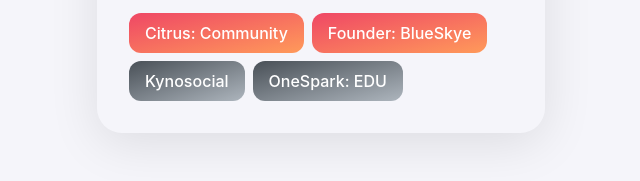
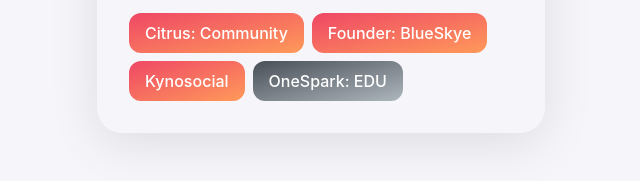
Before and after one commit to dotargz/onespark-dev, a website: page index.html in a window 1280 px wide. Shown: the part 415-596 px from the top of the page, without its empty margins (319-959 px from the left). Drawn offline with Linux system fonts and the light colour scheme.

Commit message:
Update index.html

```diff
--- a/index.html
+++ b/index.html
@@ -22,7 +22,7 @@
             <div class="flex flex-row w-96 flex-wrap">
             <a href="https://citrus.lol/invite"><button class="button-62 mr-2 mb-2" role="button">Citrus: Community</button></a>
             <a href="https://blueskye.dev"><button class="button-62 mr-2 mb-2" role="button">Founder: BlueSkye</button></a>
-            <a href="https://kyno.social/"><button class="button-62 button-disabled mr-2 mb-2" role="button">Kynosocial</button></a>
+            <a href="https://kyno.social/"><button class="button-62 mr-2 mb-2" role="button">Kynosocial</button></a>
             <a href="https://edu.onespark.dev/"><button class="button-62 button-disabled mr-2 mb-2" role="button" disabled>OneSpark: EDU</button></a>
             </div>
         </div>
```
